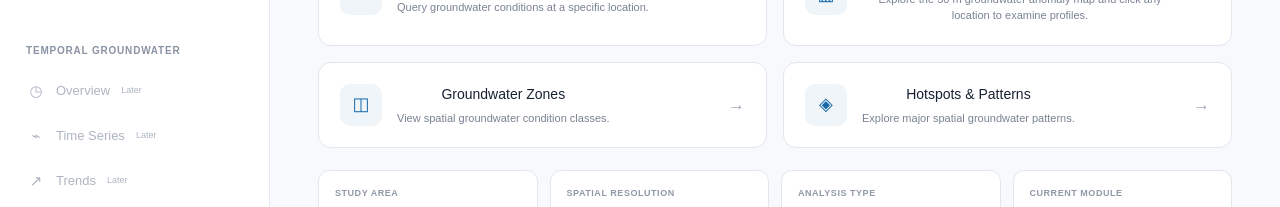
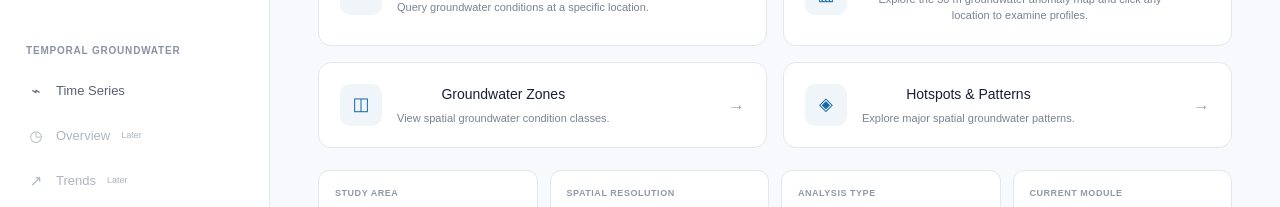
Before and after one commit to DemisoDaba/ai4groundwater-tracker, a Next.js app: page /kulfogw in a window 1280 px wide. Shown: the part 366-573 px from the top of the page. Built offline with nearby package versions, Linux system fonts and the light colour scheme.

Commit message:
Update navigation buttons for time series and overview

```diff
--- a/app/kulfogw/page.tsx
+++ b/app/kulfogw/page.tsx
@@ -1201,20 +1201,19 @@ export default function KulfoGWPage() {
             </div>
 
             <button
+              className="nav-item"
+              onClick={() => router.push("/gwtimeseries")}
+            >
+              <span>⌁</span>
+              Time Series
+            </button>
+
+            <button
               className="nav-item disabled"
               disabled
             >
               <span>◷</span>
               Overview
-              <small>Later</small>
-            </button>
-
-            <button
-              className="nav-item disabled"
-              disabled
-            >
-              <span>⌁</span>
-              Time Series
               <small>Later</small>
             </button>
 
```
